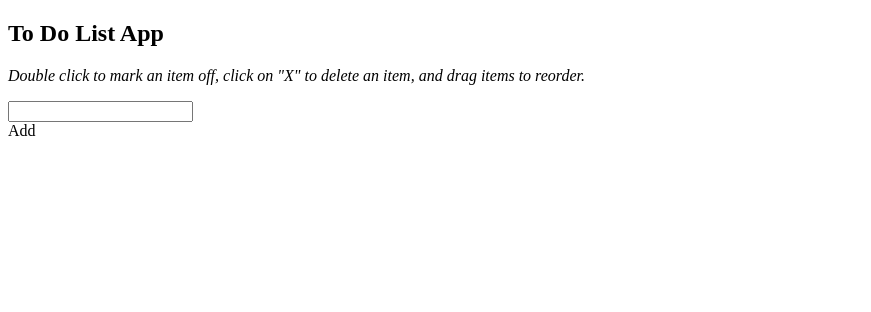
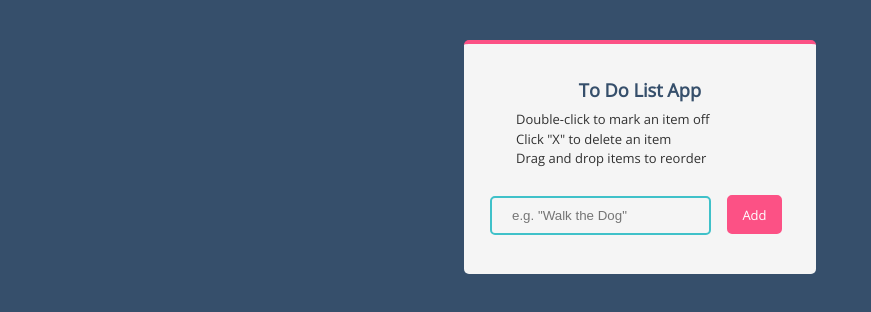
Before and after one commit to mdillemuth/simple-todo-list-jquery, a plain HTML site: page index.html in a window 1280 px wide. Shown: the whole page, without its empty margins (0-871 px from the left). Drawn offline with nearby package versions, Linux system fonts and the light colour scheme.

Commit message:
Update UI design

```diff
--- a/index.html
+++ b/index.html
@@ -1,34 +1,36 @@
 <!DOCTYPE html>
 <html>
-
   <head>
-	<meta charset="utf-8">
-	<meta name="viewport" content="width=device-width">
-	<title>repl.it</title>
-	<link href="style.css" rel="stylesheet" type="text/css" />
+    <meta charset="utf-8" />
+    <meta name="viewport" content="width=device-width" />
+    <title>Simple To-Do List</title>
+    <link href="styles.css" rel="stylesheet" type="text/css" />
   </head>
-
   <body>
     <div class="container">
-		<h2>To Do List App</h2>
-		<p><em> Double click to mark an item off, click on "X" to delete an item, and drag items to reorder.</em></p>
-
+      <h1>To Do List App</h1>
+      <ul>
+        <li>Double-click to mark an item off</li>
+        <li>Click "X" to delete an item</li>
+        <li>Drag and drop items to reorder</li>
+      </ul>
       <form name="toDoList">
-			<input type="text" name="ListItem" id="input"/>
+        <input
+          type="text"
+          name="ListItem"
+          id="input"
+          placeholder='e.g. "Walk the Dog"'
+        />
       </form>
-
-		<div onclick="newItem()" id="button">Add</div>
-		<br/>
+      <div class="button" id="button">Add</div>
       <ol id="list"></ol>
     </div>
+    <!-- Using jQuery CDN -->
     <script
-  src="https://code.jquery.com/jquery-3.5.1.js"
-  integrity="sha256-QWo7LDvxbWT2tbbQ97B53yJnYU3WhH/C8ycbRAkjPDc="
-  crossorigin="anonymous"></script>
-  <script
-  src="https://code.jquery.com/ui/1.12.1/jquery-ui.js"
-  integrity="sha256-T0Vest3yCU7pafRw9r+settMBX6JkKN06dqBnpQ8d30="
-  crossorigin="anonymous"></script>
-  <script src="script.js"></script>
+      src="https://code.jquery.com/jquery-3.3.1.min.js"
+      integrity="sha256-FgpCb/KJQlLNfOu91ta32o/NMZxltwRo8QtmkMRdAu8="
+      crossorigin="anonymous"
+    ></script>
+    <script src="app.js"></script>
   </body>
 </html>
--- a/styles.css
+++ b/styles.css
@@ -1,57 +1,85 @@
-
 @import url(https://fonts.googleapis.com/css?family=Open+Sans:400italic,400);
 
 body {
   font: normal normal 13px/16px "Open Sans", sans-serif;
+  background: #364f6b;
+}
+.container {
+  border-top: 4px solid #fc5185;
+  width: 300px;
+  padding: 2em;
+  margin: 0 auto;
+  margin-top: 40px;
+  background: #f5f5f5;
+  border-radius: 5px;
+}
+.container ul {
+  max-width: 100%;
+  padding: 0 2em;
+  list-style: none;
+  text-align: center;
+  line-height: 1.5em;
+  margin: 0;
+  margin-bottom: 2em;
+}
+.container li {
+  text-align: left;
+  opacity: 0.8;
+}
+.container h1 {
+  text-align: center;
+  font-size: 1.4em;
+  color: #364f6b;
+}
+form {
+  display: inline-block;
+  max-width: 100%;
+}
+input {
+  padding: 0.75em 1.5em;
+  border-radius: 5px;
+  border: 2px solid #3fc1c9;
+  background-color: #f5f5f5;
+  outline: none;
+  transition: all 200ms ease-in-out;
+}
+input:focus {
+  border-color: #fc5185;
+}
+.button {
+  display: inline-block;
+  background-color: #fc5185;
+  color: #ffffff;
+  border-radius: 5px;
+  border: 2px solid #fc5185;
+  padding: 0.75em 1em;
+  text-align: center;
+  margin-left: 1em;
+  transition: all 200ms ease-in-out;
+}
+.button:hover {
+  cursor: pointer;
+  opacity: 0.8;
+}
+ol {
+  padding-left: 20px;
+}
+ol li {
+  padding: 5px;
+  color: #000;
+}
+ol li:nth-child(even) {
   background: #dfdfdf;
 }
-
-.container{
-padding: 20px;
-width: 300px;
-margin: 0 auto;
-margin-top: 40px;
-background: white;
-border-radius: 5px;}
-
-form {
-display: inline-block;
+.strike {
+  text-decoration: line-through;
 }
-
-input{
-padding: 4px 15px 4px 5px;
-}
-
-#button{
-display: inline-block;
-background-color:#fc999b;
-color:#ffffff;
-border-radius: 5px;
-text-align:center;
-margin-top:2px;
-padding: 5px 15px;
-}
-
-#button:hover{
-cursor: pointer;
-opacity: .8;}
-
-ol {padding-left: 20px;}
-
-ol li {padding: 5px;color:#000;}
-
-ol li:nth-child(even){background: #dfdfdf;}
-
-.strike{text-decoration: line-through;}
-
-li:hover{
+li:hover {
   cursor: pointer;
 }
-
 .delete {
   display: none;
 }
-
 li > crossOutButton {
   background: none;
   border: none;
```
Also changed, not shown: app.js (+7 -10 lines). Lines whose indentation alone changed are shown as unchanged.
